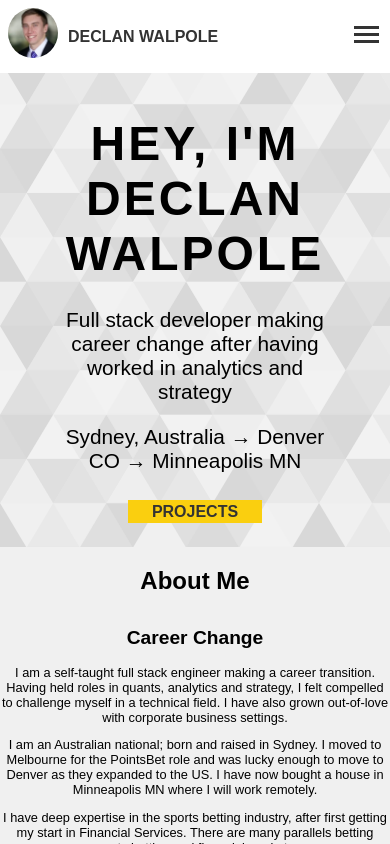
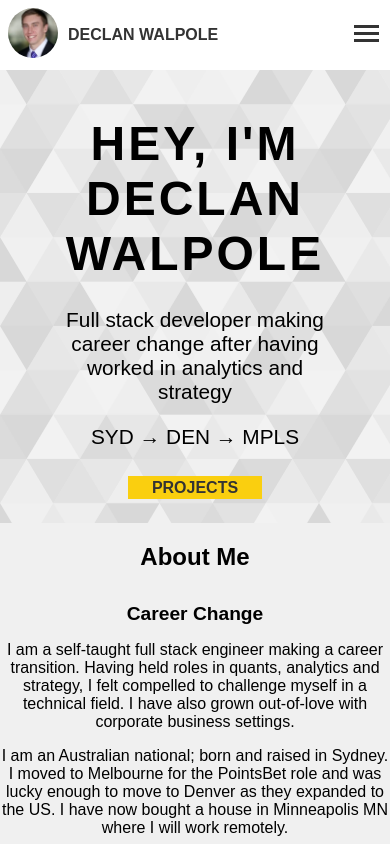
Before and after one commit to declanwalpole/DeclansReactPortfolioApp, a React (Create React App) app: page / in a window 390 px wide. Shown: the top 844 px of the page. Built offline with nearby package versions, Linux system fonts and the light colour scheme.

Commit message:
abbreviate cities on mobile

```diff
--- a/src/HeroSection.jsx
+++ b/src/HeroSection.jsx
@@ -9,8 +9,11 @@ const HeroSection = ({ id }) => {
           Full stack developer making career change after having worked in
           analytics and strategy
         </h3>
-        <h3>
+        <h3 className="desktop-byline">
           Sydney, Australia {"\u2192"} Denver CO {"\u2192"} Minneapolis MN
+        </h3>
+        <h3 className="mobile-byline">
+          SYD {"\u2192"} DEN {"\u2192"} MPLS
         </h3>
         <div className="hero-cta">
           <a href="#projects">Projects</a>
--- a/src/styles.css
+++ b/src/styles.css
@@ -51,7 +51,6 @@ h3 {
   align-items: center;
   text-transform: uppercase;
   color: var(--dark);
-  line-height: 1.5;
   position: fixed;
   top: 0;
   left: 0;
@@ -98,10 +97,28 @@ h3 {
   margin-left: 0;
 }
 
-.nav-links a {
+.nav-links li a {
   text-decoration: none;
   color: var(--dark);
+  padding-bottom: 5px;
+  position: relative;
   font-weight: bold;
+}
+
+.nav-links li a::after {
+  content: '';
+  position: absolute;
+  left: 0;
+  bottom: 0;
+  width: 100%;
+  height: 2px;
+  background-color: var(--cta);
+  transform: scaleX(0);
+  transition: transform 0.3s ease;
+}
+
+.nav-links li a:hover::after {
+  transform: scaleX(1);
 }
 
 .header-container {
@@ -157,6 +174,10 @@ margin-bottom: 10%
     /* Hero section styles */
     font-weight: 500;
 
+  }
+
+  .mobile-byline {
+    display: none
   }
 
   .hero-cta {
@@ -416,7 +437,7 @@ text-align: center;
 
 @media screen and (max-width: 600px) {
   p {
-    font-size: 0.8rem;
+    font-size: 1rem;
   }
 
   h1 {
@@ -446,7 +467,7 @@ text-align: center;
     flex-direction: column;
     position: absolute;
     top: 100%;
-    left: 0;
+    right: 0;
     width: 100%;
     background-color: var(--mid);
     padding: 1rem;
@@ -501,6 +522,14 @@ text-align: center;
     margin:0; /* Adjust the padding as desired */
   }
 
+  .mobile-byline {
+    display: block
+  }
+
+  .desktop-byline {
+    display: none
+  }
+
   .proj-rhs {
 display:none  }
 
```
